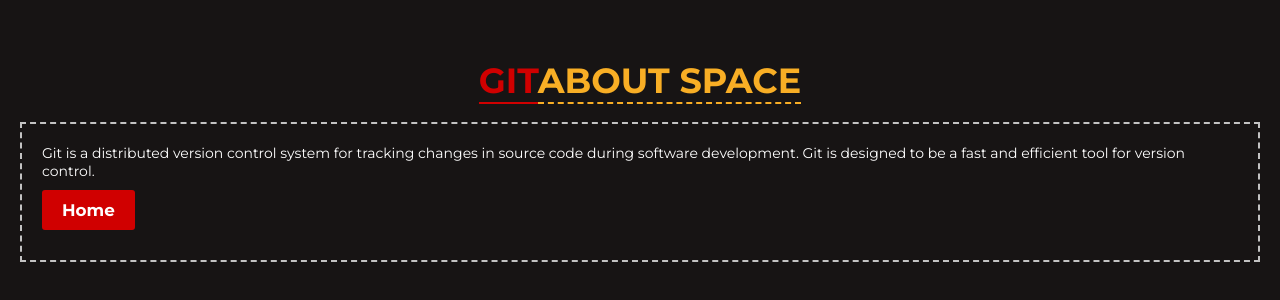
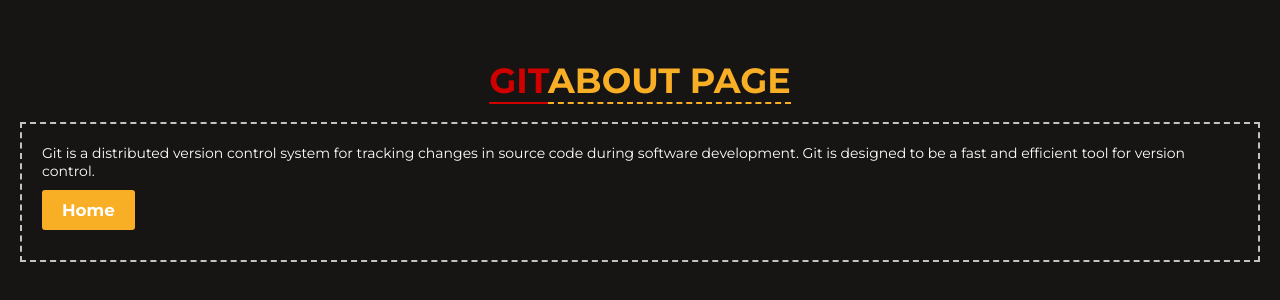
Before and after one commit to aoye294/curso_git, a plain HTML site: page about.html in a window 1280 px wide. Shown: the part 240-540 px from the top of the page. Drawn offline with Linux system fonts and the light colour scheme.

Commit message:
Agregando la página About

```diff
--- a/about.html
+++ b/about.html
@@ -52,7 +52,7 @@
         .link-btn{
             display: inline-block;
             padding: 10px 20px;
-            background: #D00000;
+            background: #f8ae25;
             color: #fff;
             text-decoration: none;
             border-radius: 3px;
@@ -71,7 +71,7 @@
 <body>
     <main id="main">
         <h1>
-            <span>Git</span><span><span>About Space</span></span>
+            <span>Git</span><span><span>About Page</span></span>
         </h1>
         <div class="text">
            <p>
```
Also changed, not shown: index.html (+3 -0 lines).
